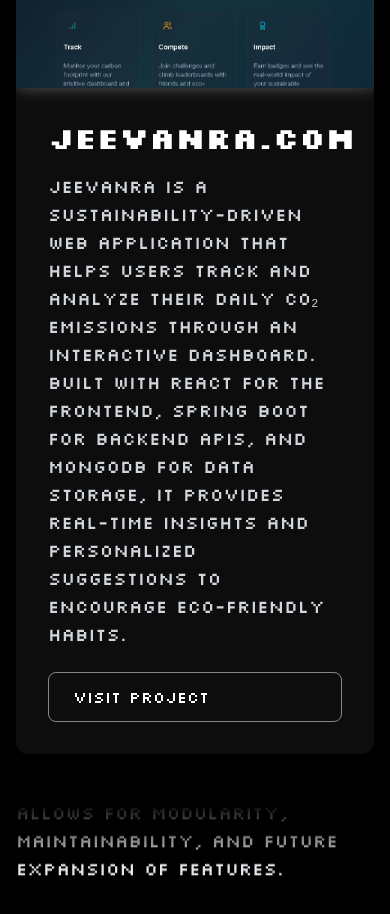
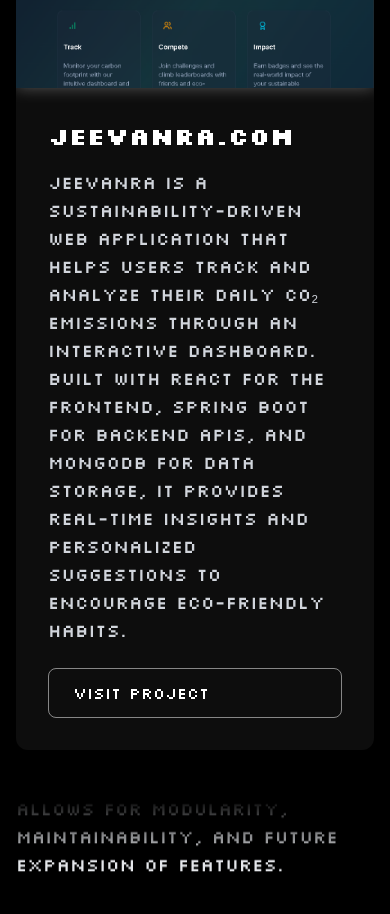
Before and after one commit to ProjectAnkit/Portfolio, a Next.js app: page / in a window 390 px wide. Shown: the part 2040-2954 px from the top of the page. Built offline with nearby package versions, Linux system fonts and the light colour scheme.

Commit message:
responsive fixes

```diff
--- a/components/LiveSection.tsx
+++ b/components/LiveSection.tsx
@@ -72,7 +72,7 @@
                   </div>
                   <div className={`md:w-1/2 p-8 flex flex-col justify-between`}>
                     <div>
-                      <h3 className="text-3xl font-semibold text-white mb-4">Jeevanra.com</h3>
+                      <h3 className="text-2xl md:text-3xl font-semibold text-white mb-4">Jeevanra.com</h3>
                       <p className="text-gray-300 text-lg mb-6">
                       Jeevanra is a sustainability-driven web application that helps users track and analyze their daily CO₂ emissions through an interactive dashboard. Built with React for the frontend, Spring Boot for backend APIs, and MongoDB for data storage, it provides real-time insights and personalized suggestions to encourage eco-friendly habits.
                       </p>
```
